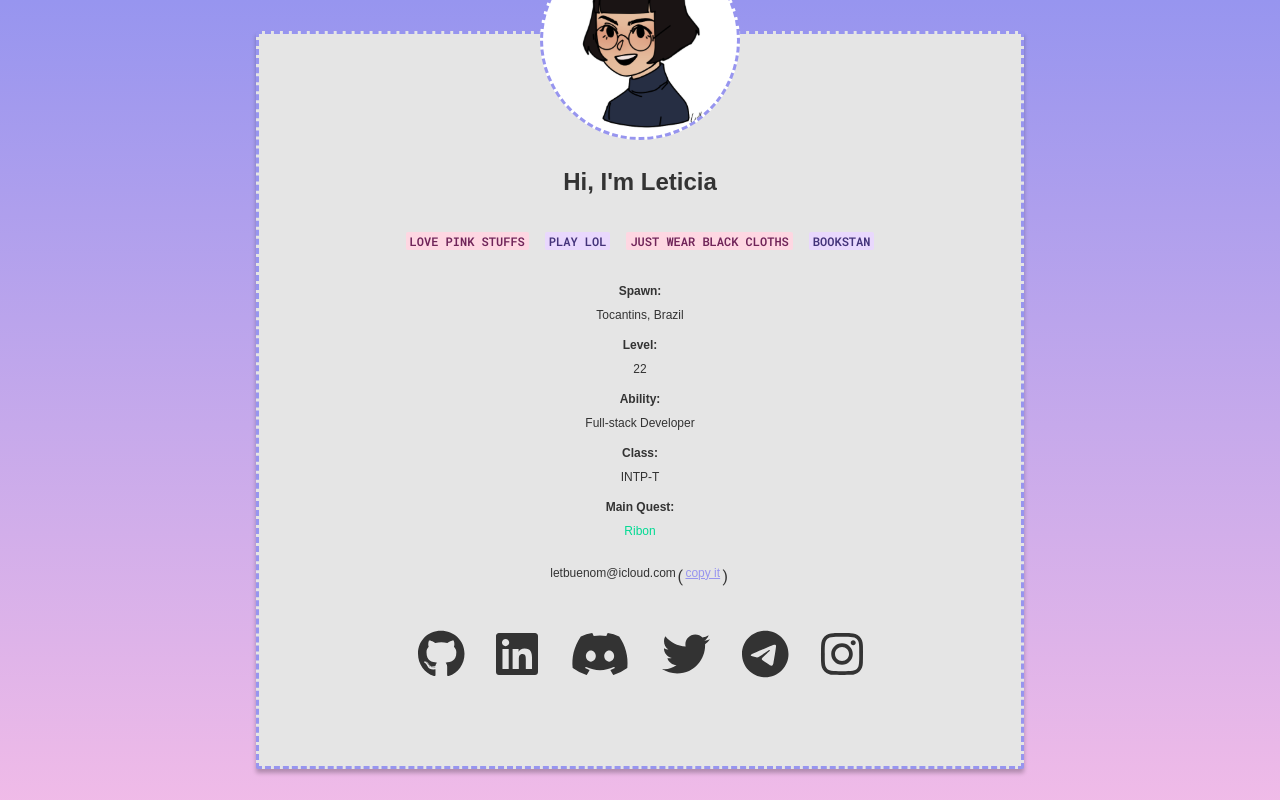
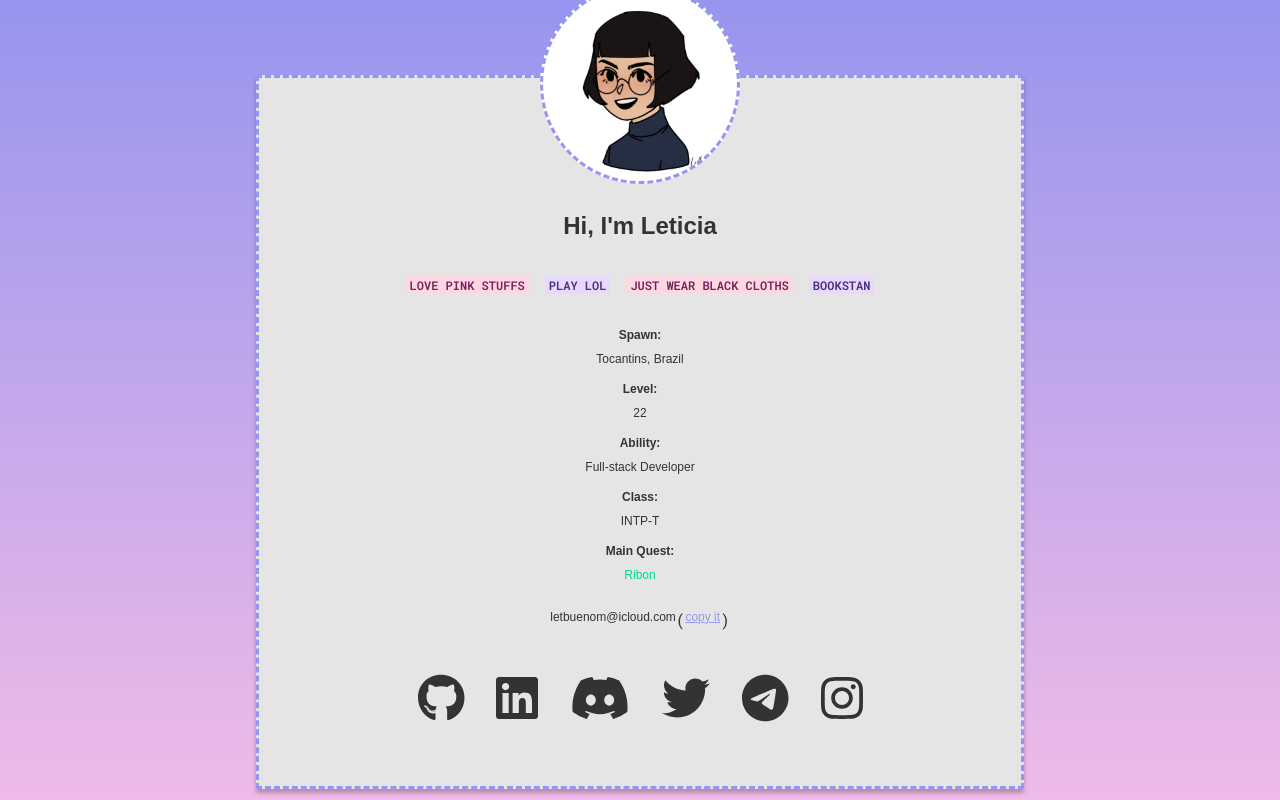
Before and after one commit to letbueno/webpage-profile-let, a React (Create React App) app: page / in a window 1280 px wide. Built offline with nearby package versions, Linux system fonts and the light colour scheme; a web font is replaced by a local one.

Commit message:
fix: margins

```diff
--- a/src/pages/Profile/styles.ts
+++ b/src/pages/Profile/styles.ts
@@ -24,6 +24,7 @@ export const Stuff = styled(Box)`
   border: 3px dashed #9795ef;
   align-items: center;
   padding: 5%;
+  margin-top: 5%;
   text-align: center;
   @media (max-width: 768px) {
     width: 90%;
@@ -94,7 +95,12 @@ export const ContainerCopy = styled.div`
 export const SocialMedia = styled.div`
   display: block;
   flex-direction: row;
-  margin: 24px 0;
+  margin-top: 24px;
+
+  @media (max-width: 768px) {
+    width: 90%;
+    margin: 24px 0;
+  }
 `;
 
 export const Bold = styled.p`
```
